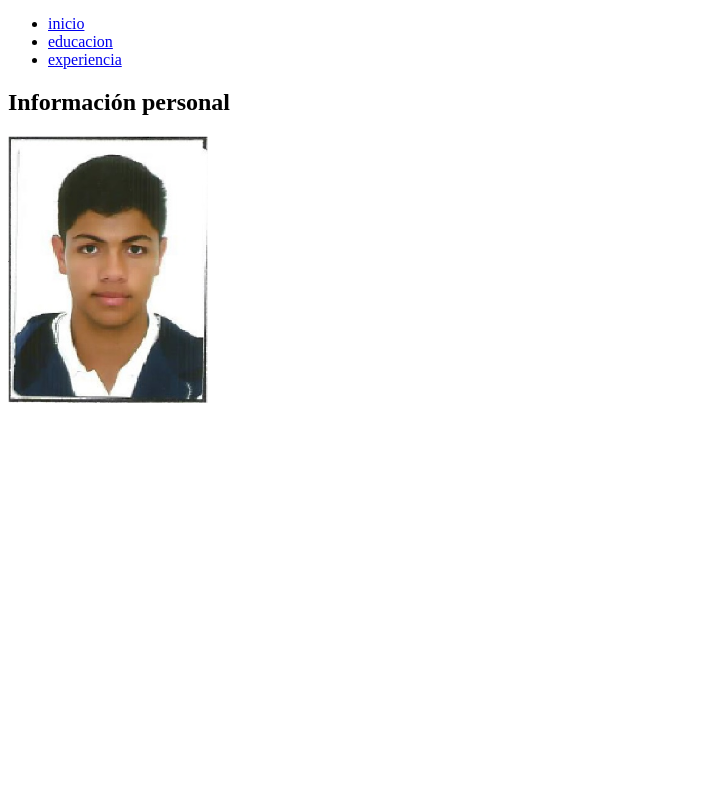
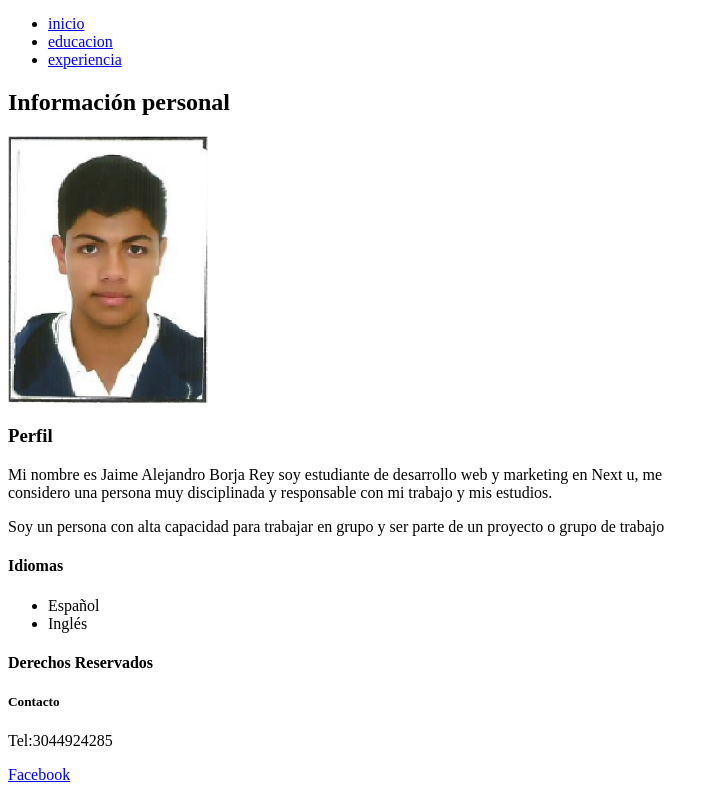
Before and after one commit to jaimeborjas/proyecto-final-html, a plain HTML site: page index.html in a window 1280 px wide. Shown: the part 355-1147 px from the top of the page, without its empty margins (0-719 px from the left). Before the commit the page ends 800 px from the top, so only its background shows below. Drawn offline with Linux system fonts and the light colour scheme.

Commit message:
footer y descripcion

```diff
--- a/index.html
+++ b/index.html
@@ -24,5 +24,18 @@
     </ul>
     <h2>Información personal</h2>
     <img src="img/foto.jpg" alt="foto" title="foto" width="200px">
+    <h3>Perfil</h3>
+    <p>Mi nombre es Jaime Alejandro Borja Rey soy estudiante de desarrollo web y marketing en Next u, me <br>considero una persona muy disciplinada y responsable con mi trabajo y mis estudios.</p>
+    <p>Soy un persona con alta capacidad para trabajar en grupo y ser parte de un proyecto o grupo de trabajo</p>
+    <h4>Idiomas</h4>
+    <ul>
+      <li>Español</li>
+      <li>Inglés</li>
+    </ul>
   </body>
+  <footer>
+    <h4>Derechos Reservados</h4>
+    <h5>Contacto</h5>
+    <p>Tel:3044924285</p>  <a href="https://www.facebook.com/jaime.borjas1" >Facebook </a>
+  </footer>
 </html>
```
